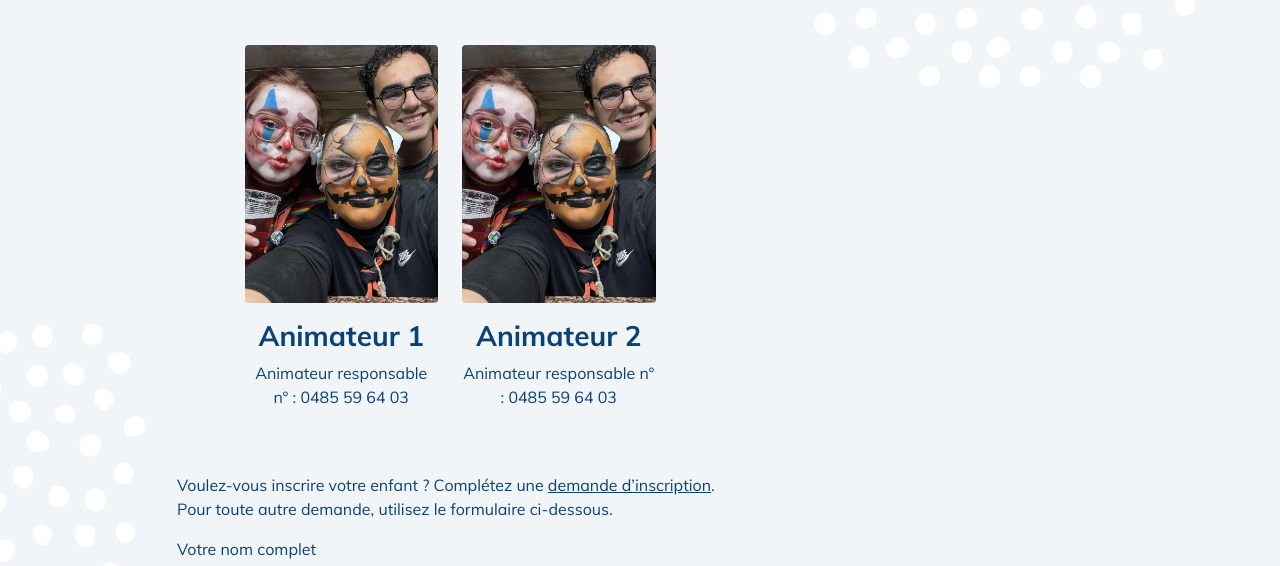
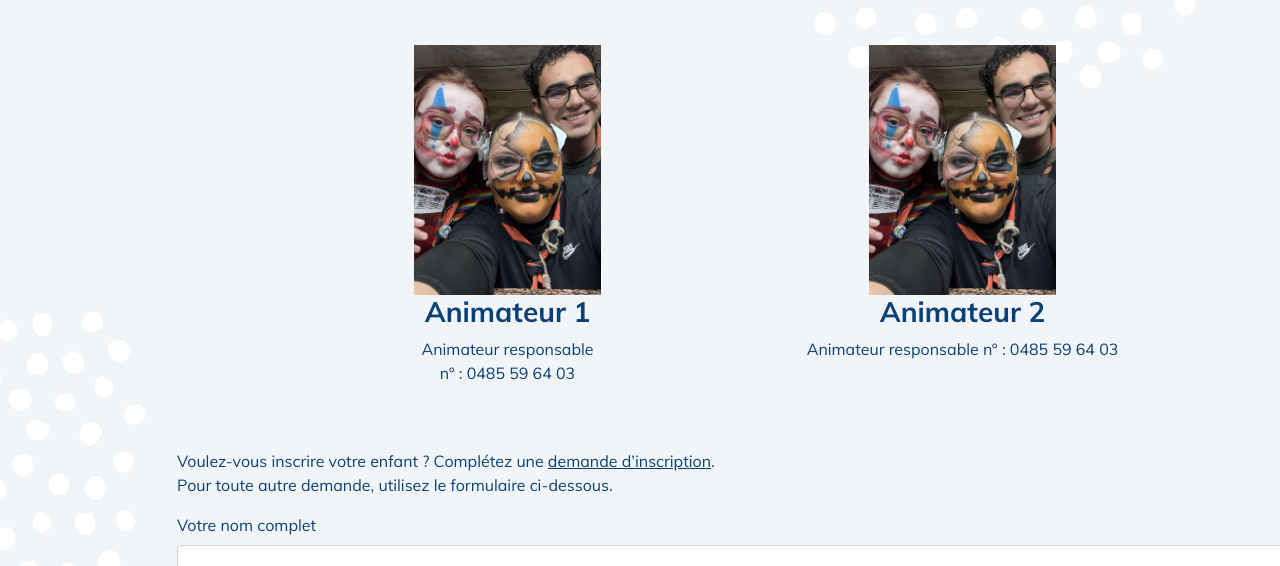
Before and after one commit to Sifaka05/site-unite, a website: page baladins.html in a window 1280 px wide. Shown: the part 537-1103 px from the top of the page. Drawn offline with nearby package versions, Linux system fonts and the light colour scheme.

Commit message:
Modify image tags for staff section
Updated image tags to include height and object-fit styles.

```diff
--- a/baladins.html
+++ b/baladins.html
@@ -68,7 +68,7 @@
         </div>
         <div class="container mb-5">
             <div class="row mt-5">
-                <div class="col-md-6 offset-md-1 topping-baladins topping-white topping-middle topping-left-outside topping-large  mb-5">
+                <div class="col-md-12 offset-md-1 topping-baladins topping-white topping-middle topping-left-outside topping-large  mb-5">
                     <div class="above-topping">
 
 
@@ -77,7 +77,7 @@
                             <div class="row justify-content-center">
                                 <div class="col-md-5 text-center">
                                     <!-- Image -->
-                                    <img src="images/baladins/staff.jpg" alt="Baladins" class="img-fluid rounded mb-3">
+                                    <img src="images/baladins/staff.jpg" style="height:250px; object-fit:cover;" class="img-fluid" alt="Baladins" class="img-fluid rounded mb-3">
 
                                     <!-- Texte en dessous -->
                                     <h3>Animateur 1</h3>
@@ -88,7 +88,7 @@
                                 </div>
                                 <div class="col-md-5 text-center">
                                     <!-- Image -->
-                                    <img src="images/baladins/staff.jpg" alt="Baladins" class="img-fluid rounded mb-3">
+                                    <img src="images/baladins/staff.jpg" style="height:250px; object-fit:cover;" class="img-fluid" alt="Baladins" class="img-fluid rounded mb-3">
 
                                     <!-- Texte en dessous -->
                                     <h3>Animateur 2</h3>
```
